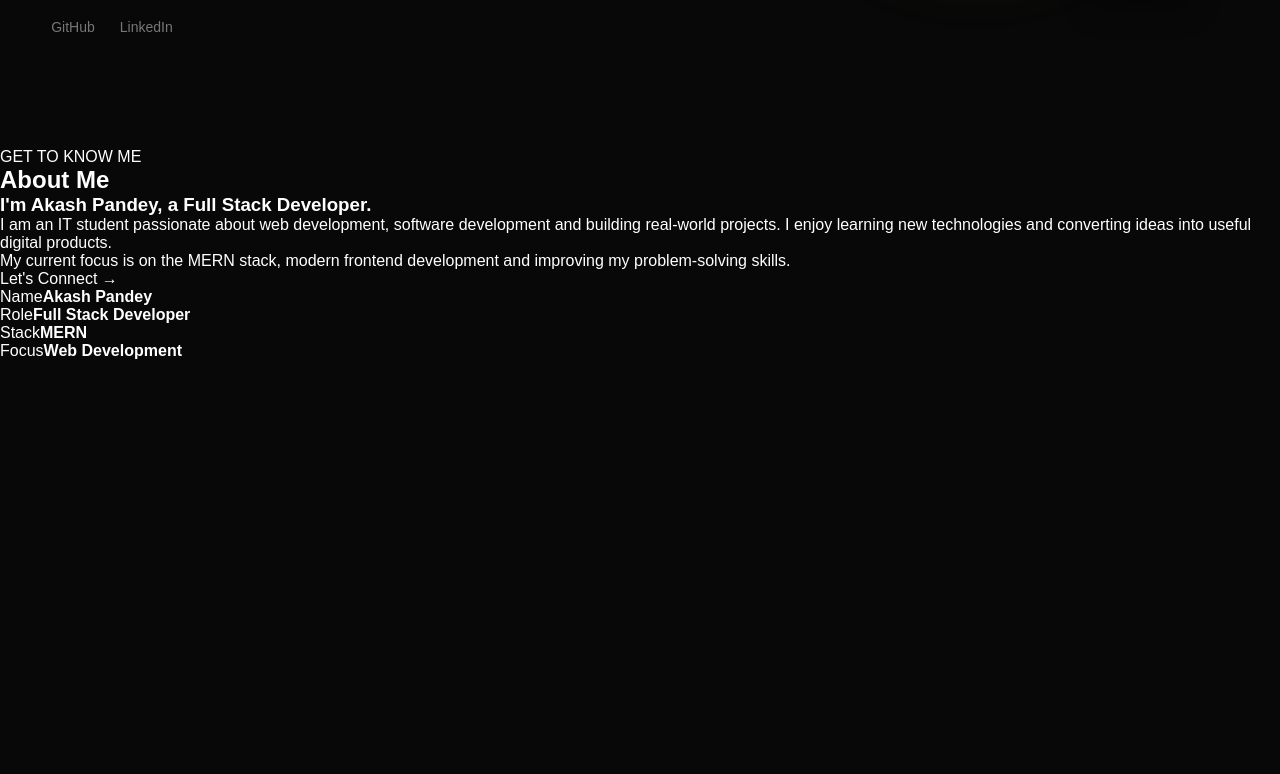
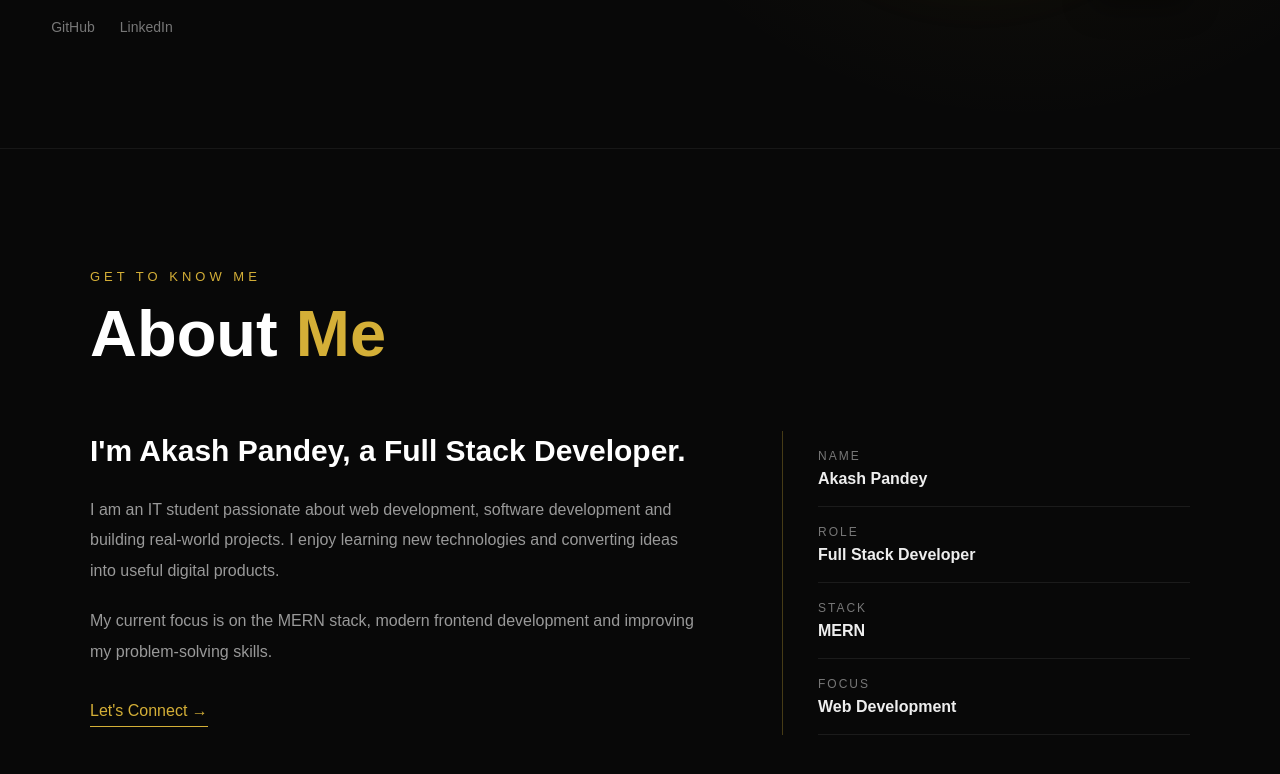
Before and after one commit to akashkupandeytech/akash-portfolio, a React (Vite) app in the folder frontend/: page / in a window 1280 px wide. Shown: the part 652-1426 px from the top of the page. Before the commit the page ends 1012 px from the top, so only its background shows below. Built offline with nearby package versions, Linux system fonts and the light colour scheme.

Commit message:
Update index.css

```diff
--- a/frontend/src/index.css
+++ b/frontend/src/index.css
@@ -407,3 +407,96 @@ button {
     padding: 9px 12px;
   }
 }
+/* ================= ABOUT ================= */
+
+.about-section {
+  padding: 120px 0;
+  border-top: 1px solid rgba(255, 255, 255, 0.06);
+}
+
+.section-container {
+  width: min(1100px, 92%);
+  margin: auto;
+}
+
+.section-heading {
+  margin-bottom: 60px;
+}
+
+.section-heading p {
+  color: #d4af37;
+  font-size: 13px;
+  letter-spacing: 4px;
+  margin-bottom: 12px;
+}
+
+.section-heading h2 {
+  font-size: clamp(40px, 6vw, 65px);
+}
+
+.section-heading h2 span {
+  color: #d4af37;
+}
+
+.about-grid {
+  display: grid;
+  grid-template-columns: 1.2fr 0.8fr;
+  gap: 80px;
+}
+
+.about-text h3 {
+  font-size: 30px;
+  line-height: 1.3;
+  margin-bottom: 25px;
+}
+
+.about-text p {
+  color: #999;
+  line-height: 1.9;
+  margin-bottom: 20px;
+}
+
+.about-btn {
+  display: inline-block;
+  margin-top: 15px;
+  color: #d4af37;
+  border-bottom: 1px solid #d4af37;
+  padding-bottom: 6px;
+}
+
+.about-info {
+  border-left: 1px solid rgba(212, 175, 55, 0.3);
+  padding-left: 35px;
+}
+
+.info-item {
+  padding: 18px 0;
+  border-bottom: 1px solid rgba(255, 255, 255, 0.08);
+}
+
+.info-item span {
+  display: block;
+  color: #777;
+  font-size: 12px;
+  margin-bottom: 7px;
+  text-transform: uppercase;
+  letter-spacing: 2px;
+}
+
+.info-item strong {
+  color: #eee;
+  font-size: 16px;
+}
+
+@media (max-width: 800px) {
+  .about-grid {
+    grid-template-columns: 1fr;
+    gap: 45px;
+  }
+
+  .about-info {
+    border-left: none;
+    border-top: 1px solid rgba(212, 175, 55, 0.3);
+    padding-left: 0;
+  }
+}
```
